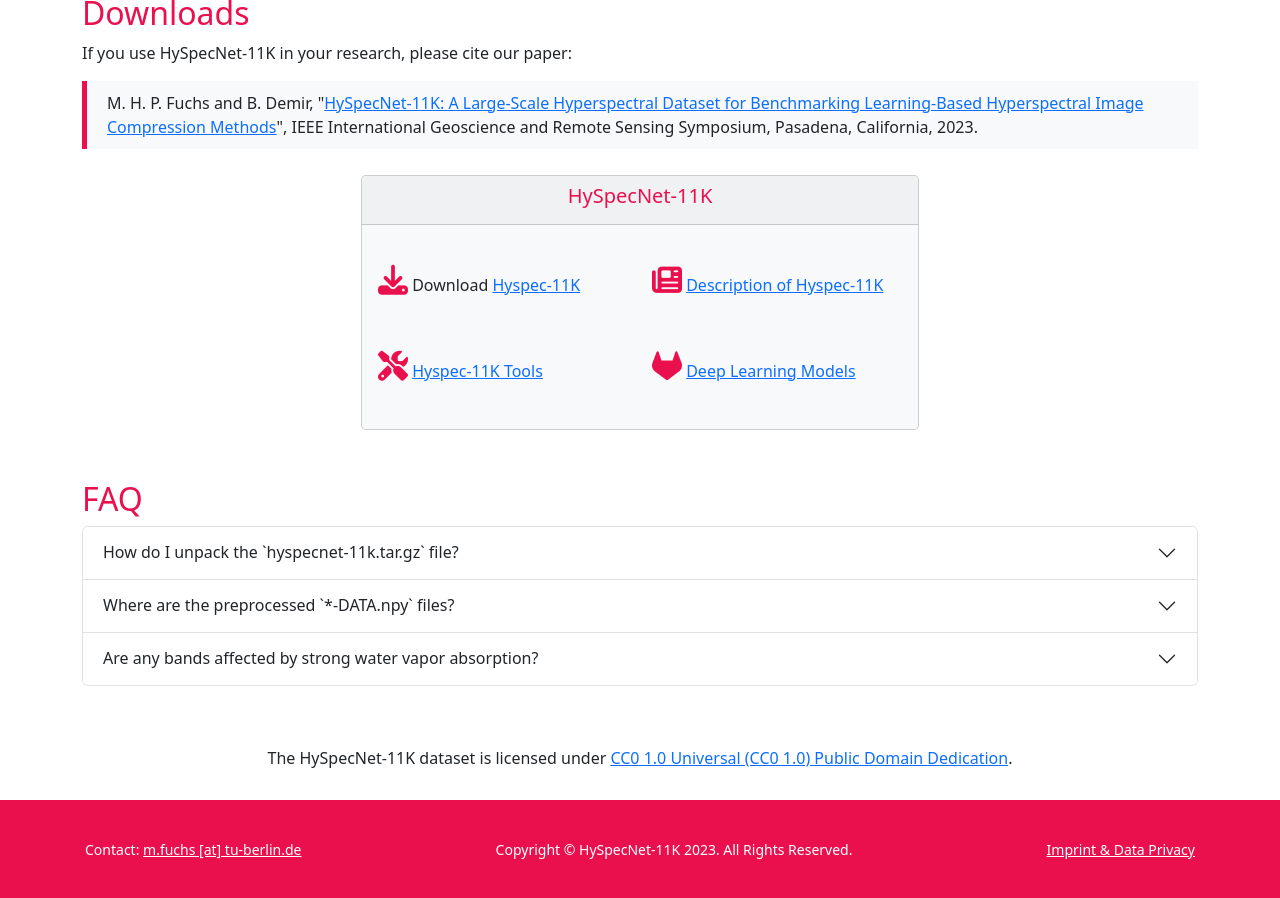
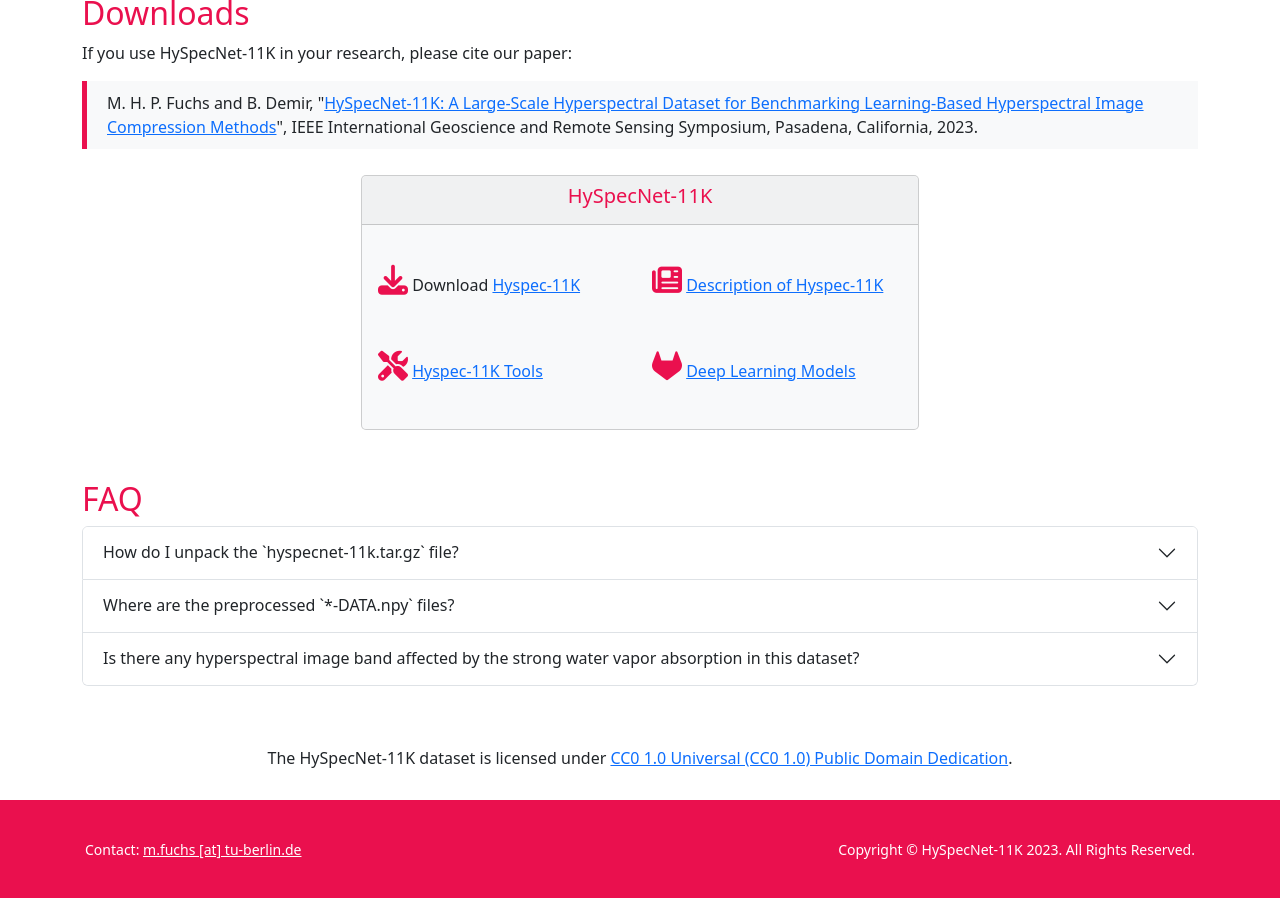
Before and after one commit to rsim-tu-berlin/hyspecnet.rsim.berlin, a Jekyll site: the page built from index.md, in a window 1280 px wide and 900 px high, scrolled down 1289 px. Built offline with Jekyll 4.4.1, drawn with Linux system fonts in a browser that asks for light colours.

Commit message:
minor changes

```diff
--- a/_includes/footer.md
+++ b/_includes/footer.md
@@ -9,9 +9,9 @@
         <div class="copyright">
             Copyright &copy; {{ site.data.config.name }} 2023. All Rights Reserved.
         </div>
-        <div class="imprint">
+        <!-- <div class="imprint">
             <a href="{{ site.url }}/imprint">Imprint & Data Privacy</a>
-        </div>
+        </div> -->
     </div>
 </footer>
     <!-- End Footer -->
--- a/index.md
+++ b/index.md
@@ -105,7 +105,7 @@
         <div class="accordion-item">
             <h2 class="accordion-header" id="headingThree">
             <button class="accordion-button collapsed" type="button" data-bs-toggle="collapse" data-bs-target="#collapseThree" aria-expanded="false" aria-controls="collapseThree">
-                Are any bands affected by strong water vapor absorption?
+                Is there any hyperspectral image band affected by the strong water vapor absorption in this dataset?
             </button>
             </h2>
             <div id="collapseThree" class="accordion-collapse collapse" aria-labelledby="headingThree" data-bs-parent="#accordionExample">
```
